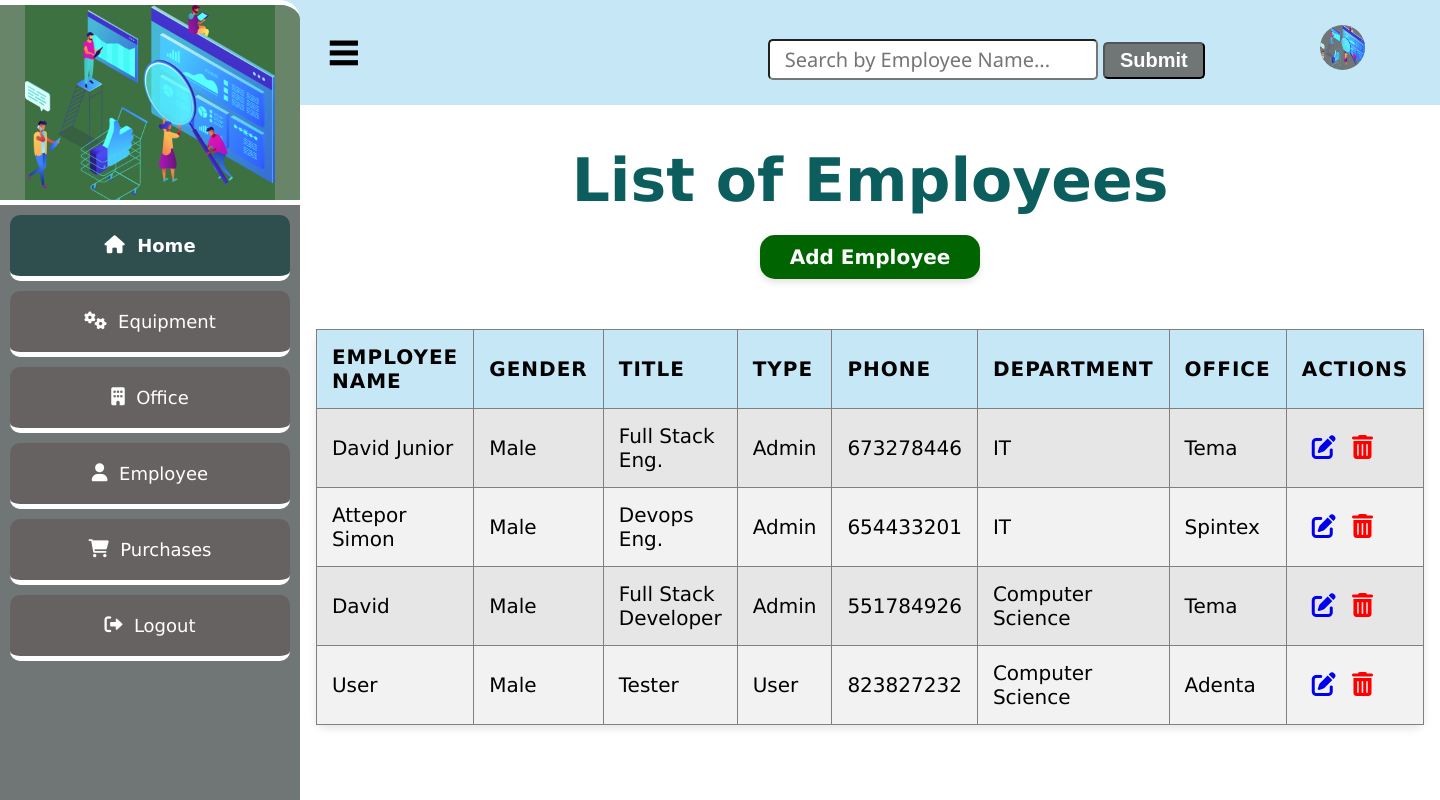
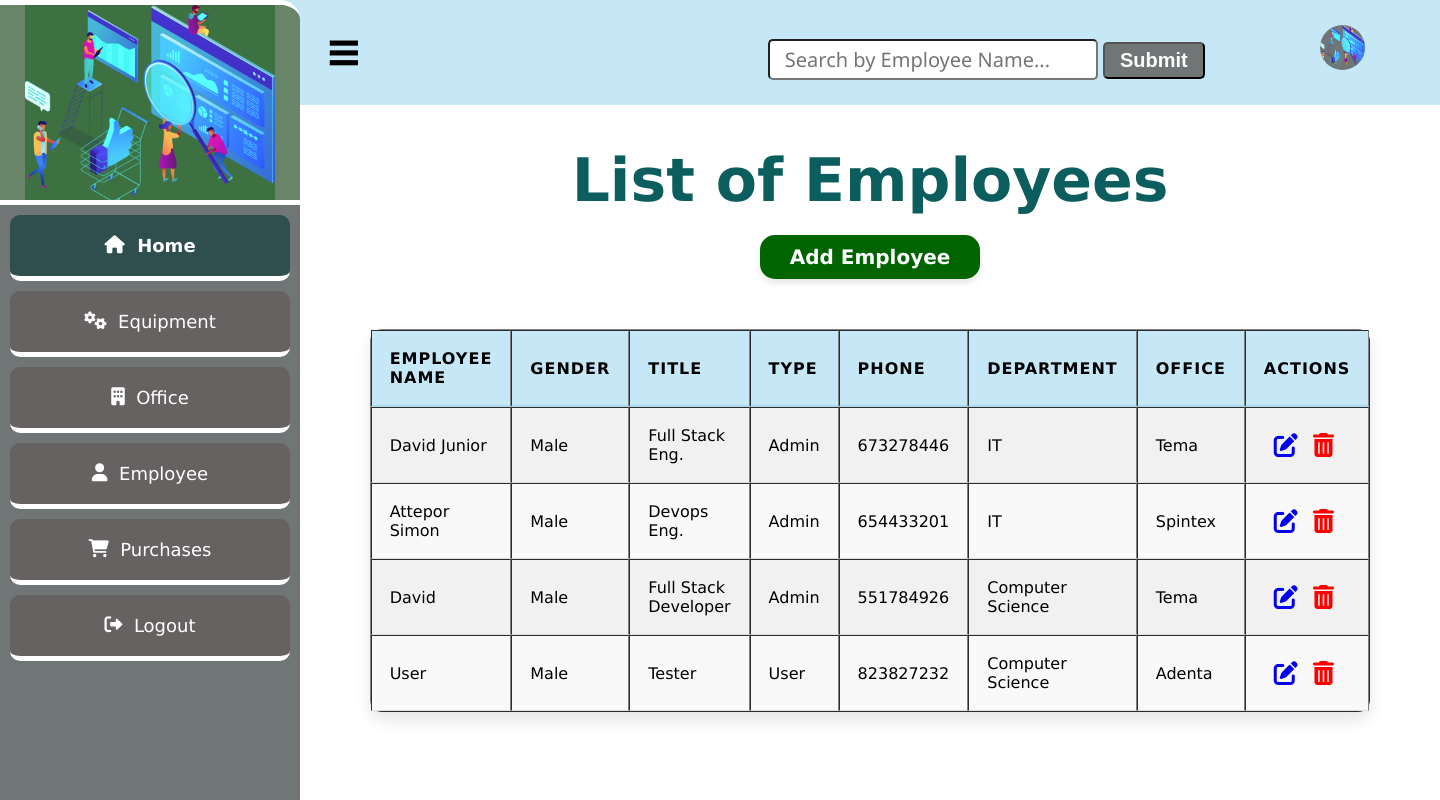
Before and after one commit to Aristocratjnr/device-inventory-system, a Flask app: page /employee in a window 1440 px wide. Run offline with Flask 3, Linux system fonts and the light colour scheme; data comes from the database, SQL or seed files in the repository.

Commit message:
Update table styling for better user experience and responsiveness

```diff
--- a/static/main.css
+++ b/static/main.css
@@ -162,50 +162,58 @@
 }
 
 table {
-  width: 100%;
-  max-width: 1000px; /* Max width for large screens */
-  border-collapse: collapse;
+  width: 90%; /* Slightly reduce width for better padding */
+  max-width: 1000px;
+  border-collapse: separate; /* Use separate borders for a modern look */
+  border-spacing: 0; /* No spacing between cells */
   margin-top: 30px;
-  margin-left: auto; /* Center the table */
-  margin-right: auto; /* Center the table */
-  background: #fff; /* Background color for the table */
-  border-radius: 10px; /* Rounded corners for the table */
-  overflow: hidden; /* Ensure the rounded corners are visible */
-  box-shadow: 0 4px 8px rgba(0, 0, 0, 0.1); /* Add a subtle shadow */
+  margin-left: auto;
+  margin-right: auto;
+  background: #ffffff;
+  border-radius: 12px; /* Increased rounding for a softer look */
+  overflow: hidden;
+  box-shadow: 0 8px 16px rgba(0, 0, 0, 0.1); /* Slightly deeper shadow */
 }
 
 th, td {
-  padding: 15px;
+  padding: 18px; /* Slightly increased padding */
   text-align: left;
-  font-size: 20px;
+  font-size: 1em; /* Use relative font size for better scaling */
+  border-bottom: 1px solid #ddd; /* Light border between rows */
 }
 
 th {
   background-color: #c6e8f6;
   font-weight: bold;
-  text-transform: uppercase; /* Uppercase text for headers */
-  letter-spacing: 1px; /* Spacing between letters for headers */
+  text-transform: uppercase;
+  letter-spacing: 1px;
+  border-bottom: 2px solid #b0d8ec; /* Slightly darker border for header */
 }
 
 tbody tr:nth-child(even) {
-  background-color: #f2f2f2; /* Light gray for even rows */
+  background-color: #f9f9f9; /* Lighter gray for even rows */
 }
 
 tbody tr:nth-child(odd) {
-  background-color: #e6e6e6; /* Slightly darker gray for odd rows */
+  background-color: #f1f1f1; /* Slightly lighter gray for odd rows */
 }
 
 tbody tr:hover {
-  background-color: #dcdcdc; /* Light gray on hover */
-  transition: background-color 0.3s ease; /* Smooth transition for hover effect */
+  background-color: #e0e0e0; /* Light gray on hover */
+  transition: background-color 0.3s ease;
 }
 
 @media (max-width: 768px) {
   table {
-    width: 95%; /* Adjust table width for smaller screens */
-    font-size: 14px; /* Adjust font size for smaller screens */
+    width: 100%; /* Full width for small screens */
+    font-size: 0.9em; /* Slightly smaller font size for better readability */
+  }
+
+  th, td {
+    padding: 14px; /* Reduced padding for smaller screens */
   }
 }
+
 
 .btn1 {
   background: darkgreen;
```
